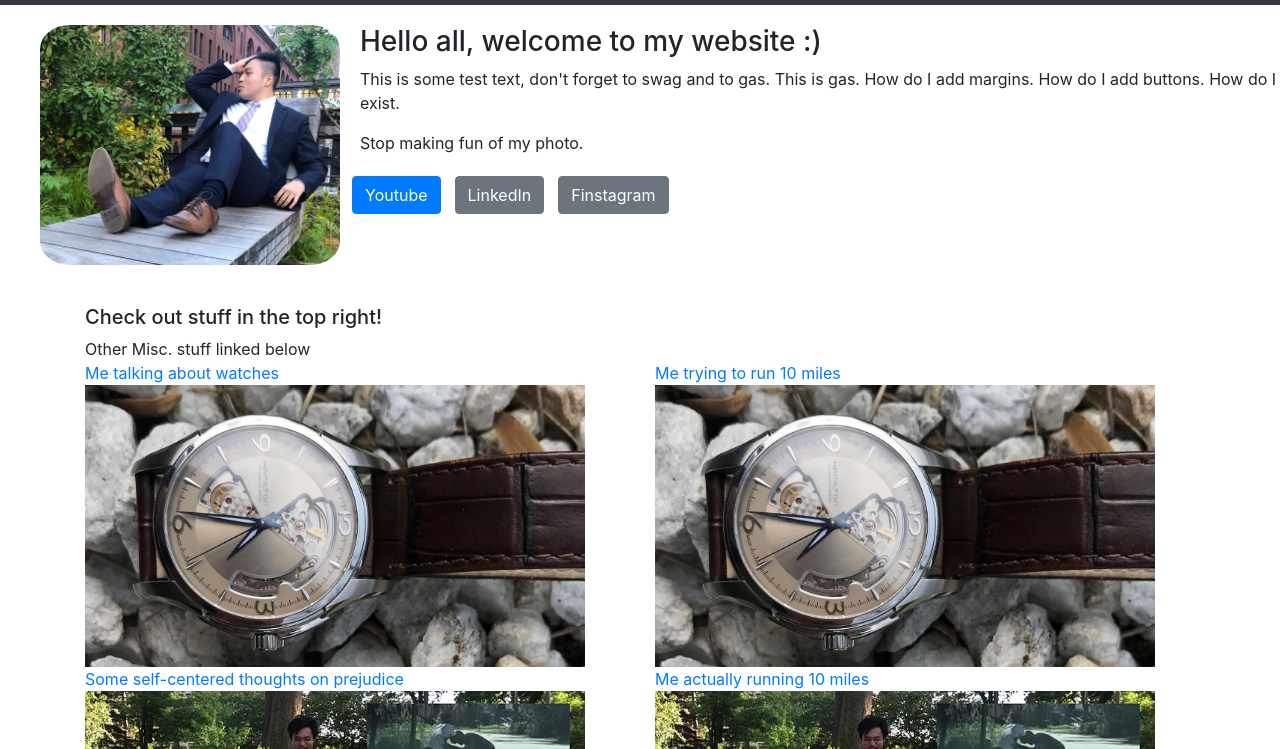
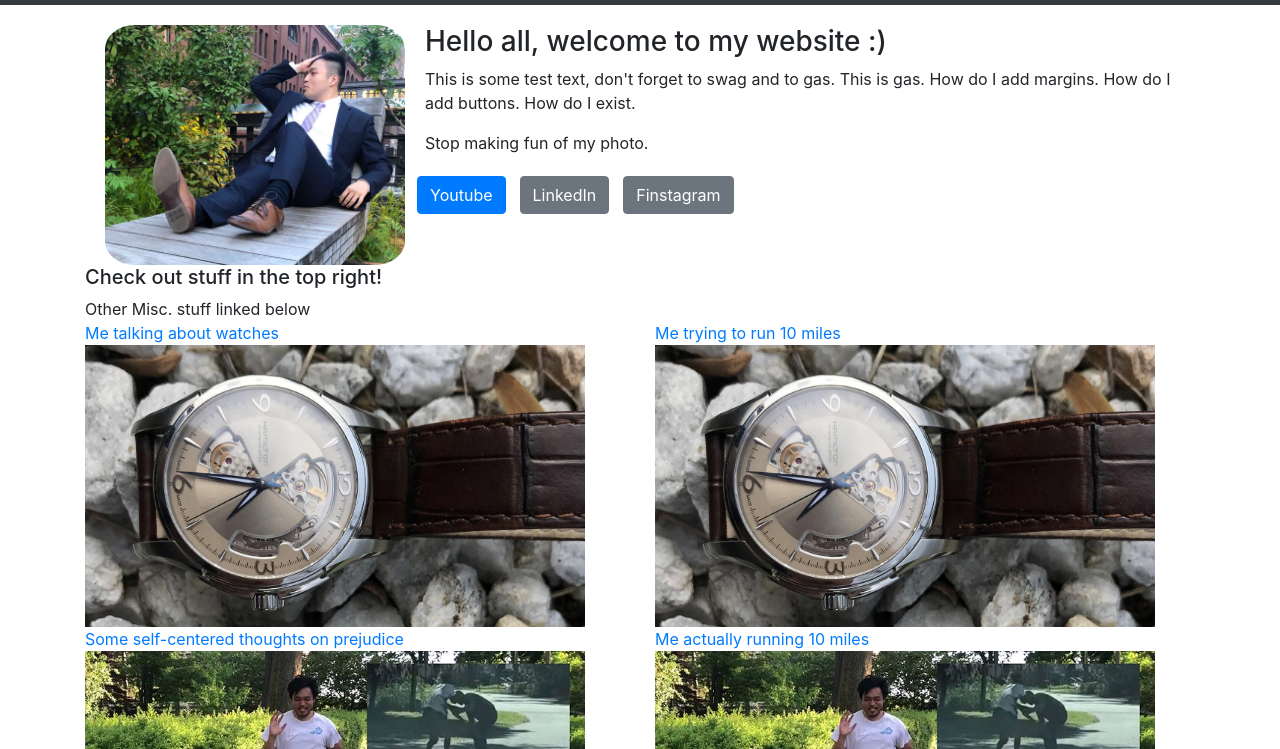
Before and after one commit to KayZhang34/KayZhang34.github.io, a plain HTML site: page index.html in a window 1280 px wide. Shown: the part 51-800 px from the top of the page. Drawn offline with nearby package versions, Linux system fonts and the light colour scheme.

Commit message:
3rd commit

```diff
--- a/index.html
+++ b/index.html
@@ -37,8 +37,10 @@
         </div>
     </nav>
 
-    <div class="media" style="margin-top:20px">
-        <div class = "media-left media" style="margin-left:40px">
+
+    <div class="container" style="margin-top:20px">
+        <div class="media">
+            <div class = "media-left media" style="margin-left:20px">
                 <img class = "pull-left" src="Bond_low.jpg" style = "width:300px; border-radius:10%"/>
             </div>
             <div class = "media-body" style="margin-left:20px">
@@ -52,8 +54,6 @@
                 </div>
             </div>
         </div>
-
-    <div class="container" style="margin-top:40px">
         <h5>Check out stuff in the top right!</h5>
         <h7>Other Misc. stuff linked below</h7>
         <div class="row">
```
Lines whose indentation alone changed are shown as unchanged.
